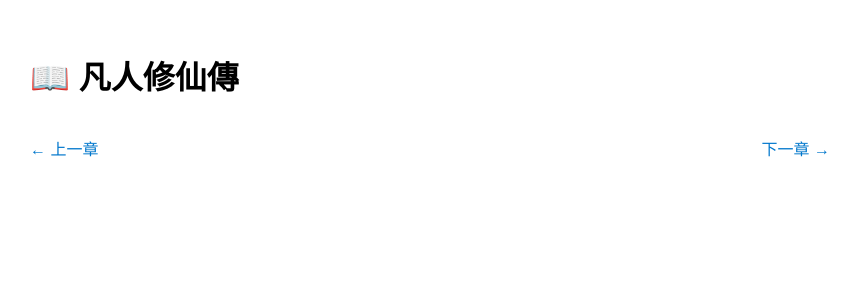
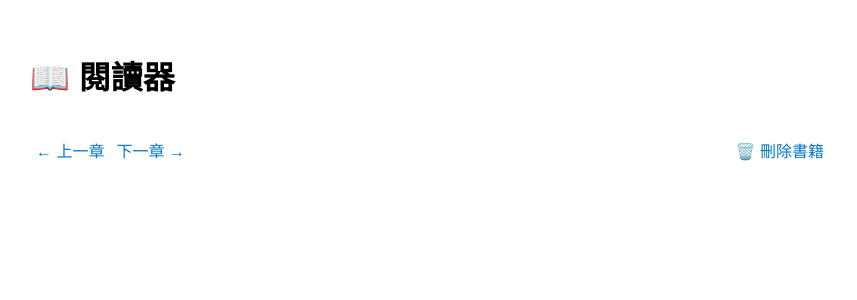
Before and after one commit to mortalgaming4u/web2text, a Flask app: template templates/reader.html in a window 1280 px wide. Shown: the top 300 px of the page, without its empty margins (210-1067 px from the left). Run offline with Flask 3, Linux system fonts and the light colour scheme; the template is opened without the code that fills it, so the values that code supplies are empty; parts of the project's set-up code (start-up, migrations or seed data) failed here and were passed over.

Commit message:
Update reader.html

```diff
--- a/templates/reader.html
+++ b/templates/reader.html
@@ -2,59 +2,48 @@
 <html lang="zh">
 <head>
   <meta charset="UTF-8">
-  <title>📖 凡人修仙傳 - 閱讀器</title>
+  <title>📖 閱讀器</title>
   <style>
-    body {
-      font-family: sans-serif;
-      line-height: 1.6;
-      padding: 2rem;
-      max-width: 800px;
-      margin: auto;
-    }
-    nav {
-      margin-top: 2rem;
-      display: flex;
-      justify-content: space-between;
-    }
-    a {
-      text-decoration: none;
-      color: #0077cc;
-    }
-    #chapterContent {
-      margin-top: 2rem;
-    }
+    body { font-family: sans-serif; line-height: 1.6; padding: 2rem; max-width: 800px; margin: auto; }
+    nav { margin-top: 2rem; display: flex; justify-content: space-between; }
+    a, button { text-decoration: none; color: #0077cc; background: none; border: none; cursor: pointer; font-size: 1rem; }
+    #chapterContent { margin-top: 2rem; }
+    #meta { font-size: 0.9rem; color: #555; margin-bottom: 1rem; }
   </style>
 </head>
 <body>
-  <h1 id="chapterTitle">📖 凡人修仙傳</h1>
+  <h1 id="chapterTitle">📖 閱讀器</h1>
+  <div id="meta"></div>
   <div id="chapterContent"></div>
   <nav>
-    <a href="#" id="prevBtn">← 上一章</a>
-    <a href="#" id="nextBtn">下一章 →</a>
+    <button id="prevBtn">← 上一章</button>
+    <button id="nextBtn">下一章 →</button>
+    <button id="deleteBtn" style="margin-left:auto;">🗑️ 刪除書籍</button>
   </nav>
 
   <script>
     const chapters = JSON.parse(localStorage.getItem("chapters") || "[]");
+    const title = localStorage.getItem("title") || "凡人修仙傳";
     let current = parseInt(localStorage.getItem("currentChapter") || "0");
 
     function renderChapter(index) {
+      if (chapters.length === 0) {
+        document.getElementById("chapterContent").textContent = "⚠️ 尚未載入任何章節。請返回首頁並開始抓取。";
+        document.getElementById("chapterTitle").textContent = "📖 閱讀器";
+        document.getElementById("meta").textContent = "";
+        return;
+      }
+
       if (index < 0 || index >= chapters.length) return;
-      document.getElementById("chapterTitle").textContent = `📖 凡人修仙傳 - 第 ${index + 1} 章`;
+      document.getElementById("chapterTitle").textContent = `📖 ${title} - 第 ${index + 1} 章`;
       document.getElementById("chapterContent").textContent = chapters[index];
+      document.getElementById("meta").textContent = `共 ${chapters.length} 章 | 當前：第 ${index + 1} 章`;
       localStorage.setItem("currentChapter", index);
     }
 
-    document.getElementById("prevBtn").addEventListener("click", (e) => {
-      e.preventDefault();
+    document.getElementById("prevBtn").addEventListener("click", () => {
       if (current > 0) renderChapter(--current);
     });
 
-    document.getElementById("nextBtn").addEventListener("click", (e) => {
-      e.preventDefault();
+    document.getElementById("nextBtn").addEventListener("click", () => {
       if (current < chapters.length - 1) renderChapter(++current);
-    });
-
-    renderChapter(current);
-  </script>
-</body>
-</html>
```
